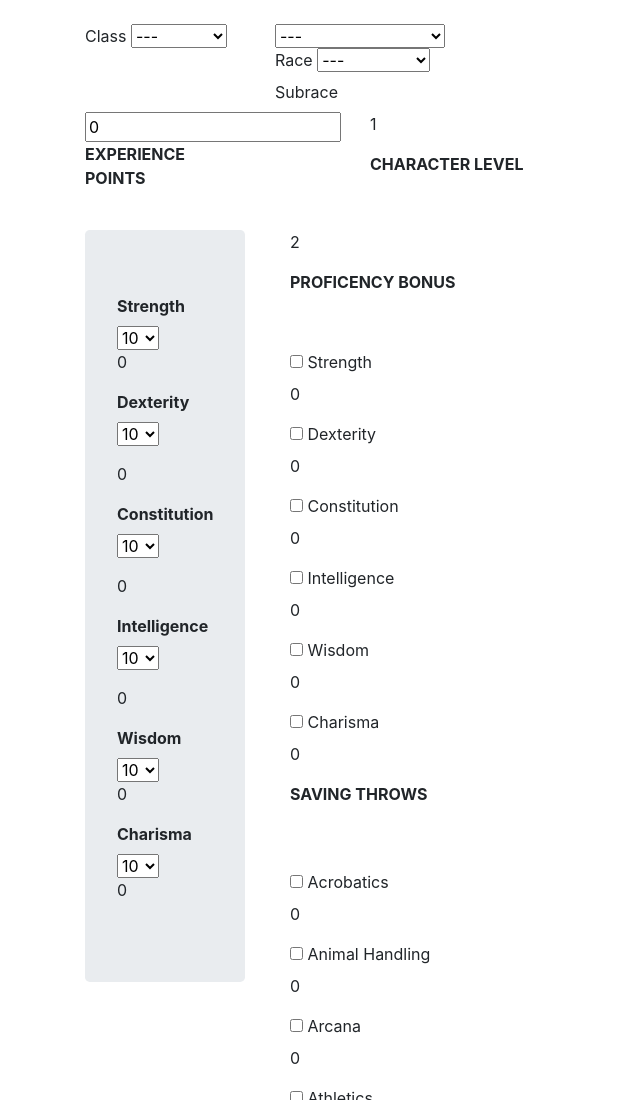
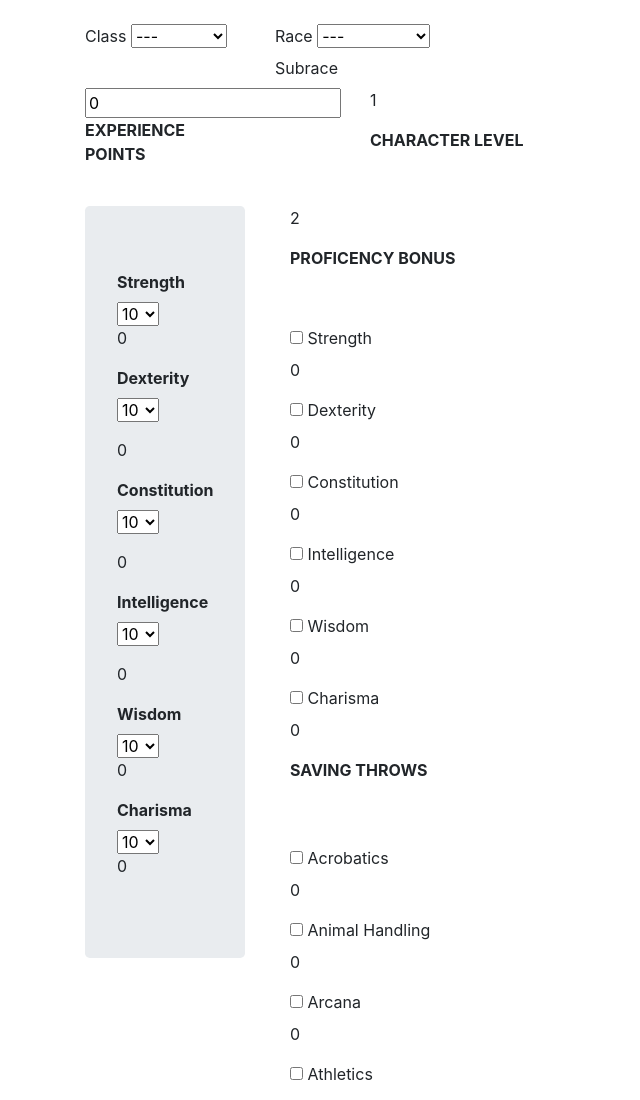
Before and after one commit to Learas/DnD-Website, a website: page HTML Übung/Character Sheet/Character_Sheet_new.html in a window 1280 px wide. Shown: the top 1100 px of the page, without its empty margins (0-640 px from the left). Drawn offline with Linux system fonts and the light colour scheme; files whose address does not match are found by name.

Commit message:
Removed old Character Race

```diff
--- a/HTML Übung/Character Sheet/Character_Sheet_new.html
+++ b/HTML Übung/Character Sheet/Character_Sheet_new.html
@@ -50,35 +50,6 @@
         </div>
 
         <div class="col-2">
-
-
-            <!--To Change - with extra select for subraces depending on the main race!-->
-                <select class="CharacterRace_old" id="CharacterRace_old">
-                        <option value="---" selected="selected">---</option>
-                        <option value="Dragonborn">Dragonborn</option>
-                        <optgroup label="Dwarf">
-                            <option value="Duergar">Duergar</option>
-                            <option value="Hill Dwarf">Hill Dwarf</option>
-                            <option value="Mountain Dwarf">Mountain Dwarf</option>
-                        </optgroup>
-                        <optgroup label="Elf">
-                            <option value="Dark Elf">Dark Elf</option>
-                            <option value="High Elf">High Elf</option>
-                            <option value="Wood Elf">Wood Elf</option>
-                        </optgroup>
-                        <optgroup label="Gnome">
-                            <option value="Forest Gnome">Forest Gnome</option>
-                            <option value="Rock Gnome">Rock Gnome</option>
-                        </optgroup>
-                        <option value="Half Elf">Half Elf</option>
-                        <option value="Half Orc">Half Orc</option>
-                        <optgroup label="Halfling">
-                            <option value="Lightfoot Halfling">Lightfoot Halfling</option>
-                            <option value="Stout Halfling">Stout Halfling</option>
-                        </optgroup>
-                        <option value="Human">Human</option>
-                        <option value="Tiefling">Tiefling</option>
-                </select>
 
             <label for="ChracterRace">Race
                 <select class="CharacterRace" id="CharacterRace">
```
